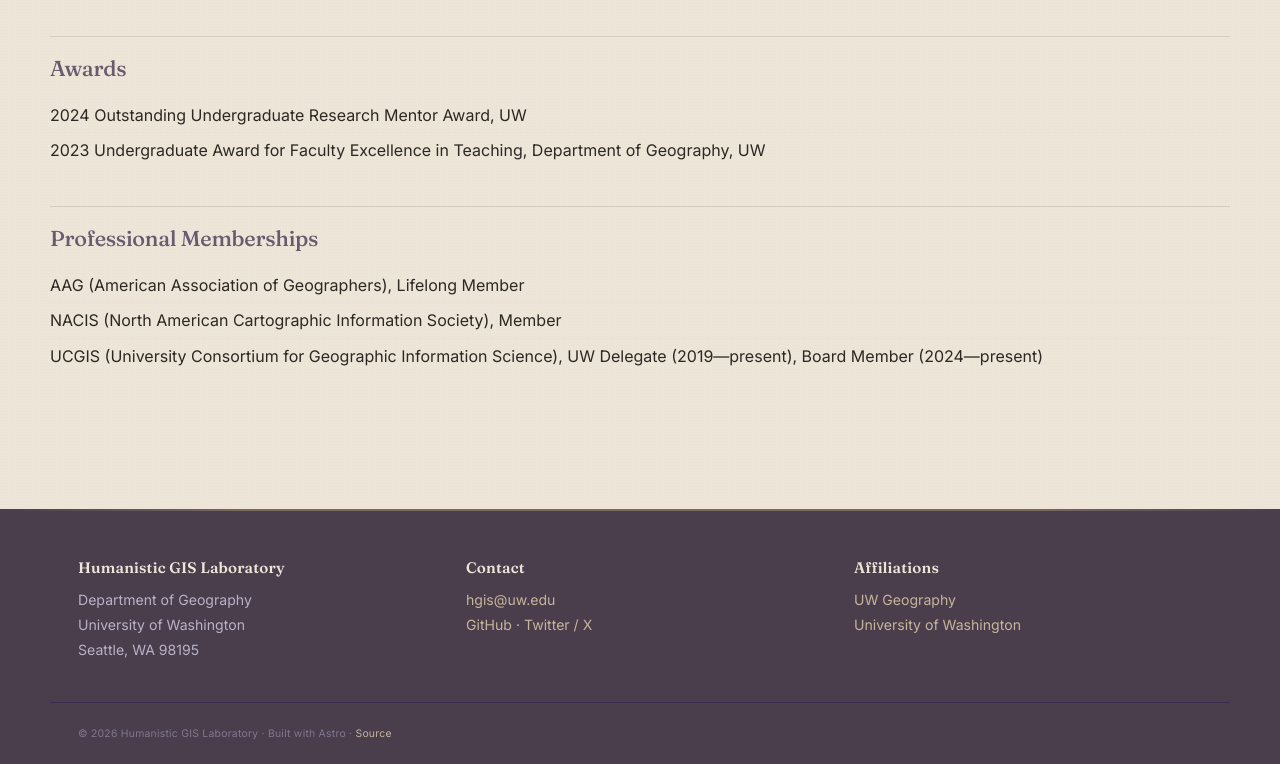
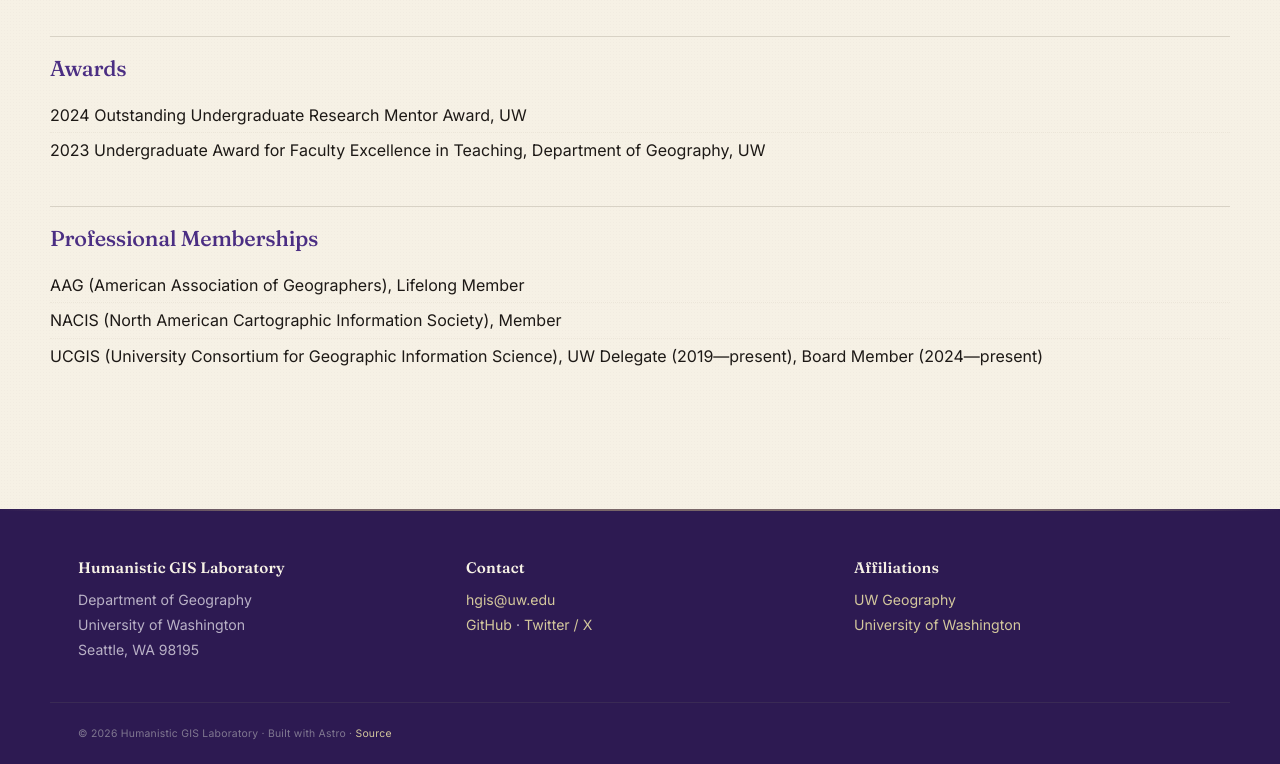
Before and after one commit to jakobzhao/hgis-site, an Astro site: page /cv in a window 1280 px wide. Shown: the part 7624-8388 px from the top of the page. Built offline with nearby package versions, Linux system fonts and the light colour scheme; Astro itself is replaced by a stand-in of ours.

Commit message:
Update global CSS styles with new editorial color palette and add responsive header/footer styles

```diff
--- a/src/styles/global.css
+++ b/src/styles/global.css
@@ -1,26 +1,26 @@
 :root {
-  /* Morandi palette — dusty plum, muted clay, sage, soft rose on warm putty paper */
-  --uw-purple: #6a5a6e;          /* dusty mauve / aubergine — quiet, not vivid */
-  --uw-purple-deep: #4a3e4d;
-  --uw-purple-soft: #9a8b9e;
-  --uw-gold: #a08e6f;            /* muted clay (replacing metallic gold) */
-  --uw-gold-soft: #c5b59a;
+  /* Editorial palette — true UW purple + husky gold on clean cream paper, with saturated sage / berry accents */
+  --uw-purple: #4B2E83;          /* official UW purple — rich, editorial */
+  --uw-purple-deep: #2d1a52;
+  --uw-purple-soft: #8B72B8;     /* lighter purple for hover / soft fills */
+  --uw-gold: #B7A57A;            /* husky gold — warm, not metallic */
+  --uw-gold-soft: #d4c89d;
 
-  --sage: #8e9c8a;               /* dusty sage — collage accent */
-  --sage-soft: #b4bdaf;
-  --rose: #c2a094;               /* dusty rose — collage accent */
-  --rose-soft: #d8c4bb;
-  --mist: #a8b1b3;               /* powder blue-grey */
+  --sage: #4f7c63;               /* deeper, leafier green */
+  --sage-soft: #9bb8a4;
+  --rose: #b54a63;               /* clean berry — less dusty, more present */
+  --rose-soft: #e0a3b1;
+  --mist: #6e8aa3;               /* cooler blue-grey */
 
-  --ink: #2c2823;                /* warm near-black */
-  --ink-soft: #6c6358;
-  --ink-faint: #98907f;
+  --ink: #1d1916;                /* deep warm near-black for crisp contrast */
+  --ink-soft: #4f4940;
+  --ink-faint: #8a8275;
 
-  --rule: #d6cdbf;               /* warm hairline */
-  --rule-soft: #e9e2d4;
-  --bg: #ece5d8;                 /* warm putty paper */
-  --bg-card: #f5efe2;            /* lighter cream for cards */
-  --bg-deep: #ddd4c2;            /* deeper putty */
+  --rule: #d8d2c5;               /* warm hairline */
+  --rule-soft: #ece6d9;
+  --bg: #f6f1e5;                 /* clean cream paper — less yellow than putty */
+  --bg-card: #ffffff;            /* pure white cards — makes screenshots pop */
+  --bg-deep: #e8e1d0;            /* deeper cream for inset surfaces */
 
   --max-w: 1180px;
   --serif: "Fraunces", "Source Serif Pro", "Georgia", serif;
@@ -131,7 +131,7 @@ h3 { font-size: 1.15rem; margin: 1.5em 0 0.4em; font-family: var(--sans); font-w
   aspect-ratio: 16/10;
   overflow: hidden;
   background:
-    linear-gradient(135deg, rgba(58, 42, 85, 0.12) 0%, rgba(133, 117, 77, 0.18) 100%),
+    linear-gradient(135deg, rgba(75, 46, 131, 0.10) 0%, rgba(183, 165, 122, 0.18) 100%),
     var(--bg-deep);
   border-bottom: 1px solid var(--rule);
 }
```
Also changed, not shown: 10 other files.
